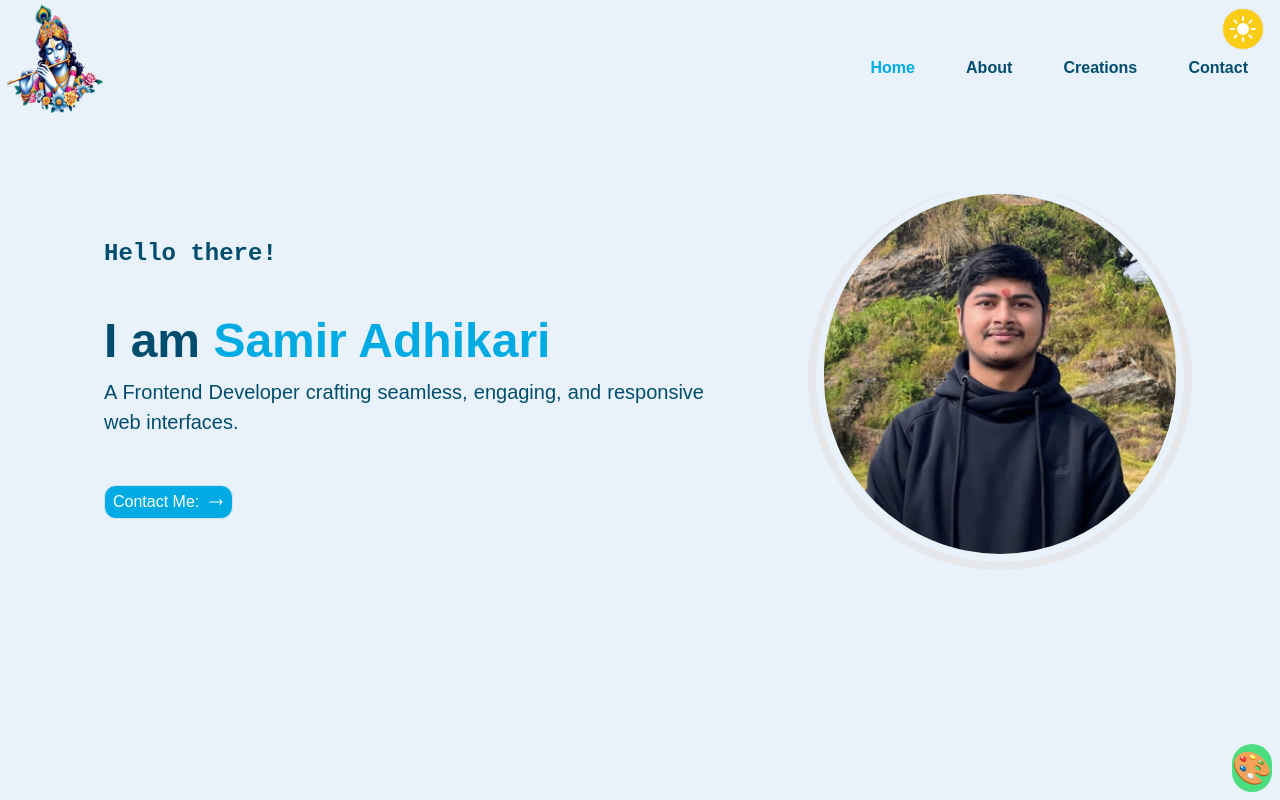
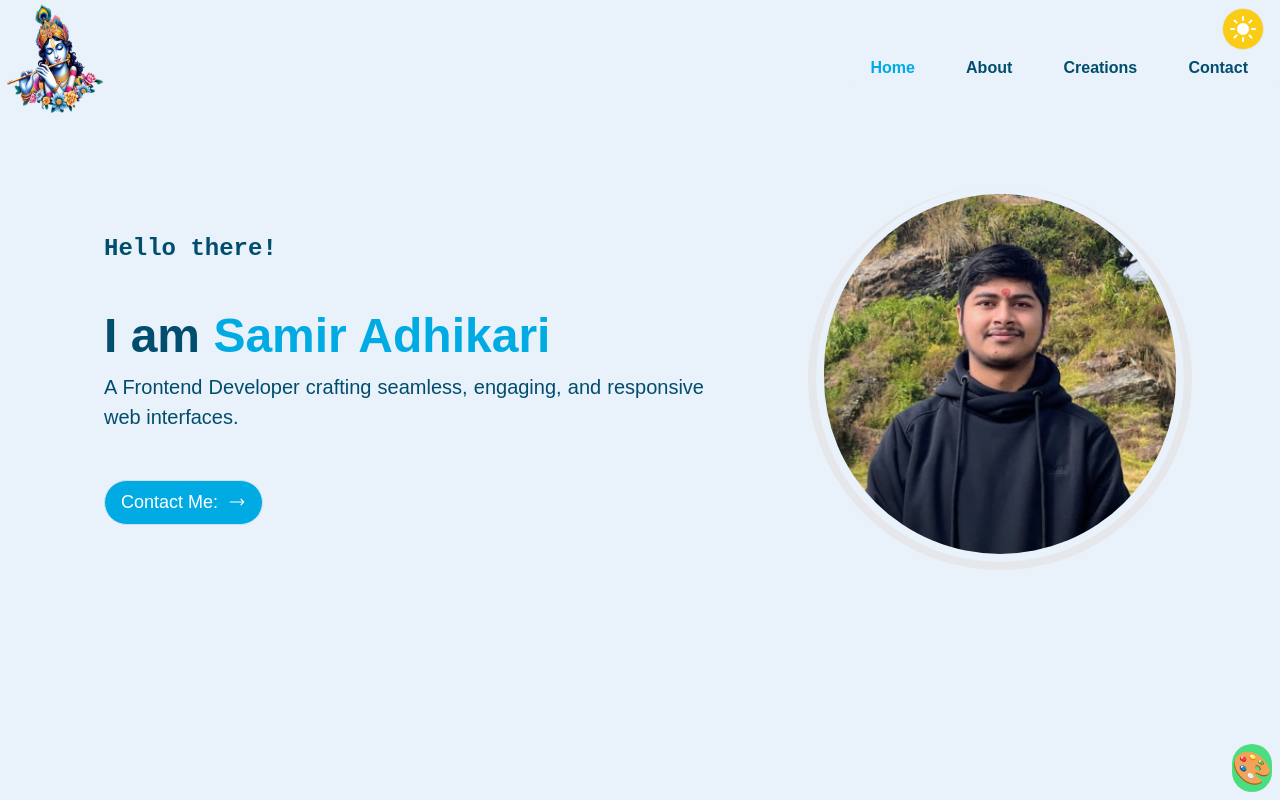
Before and after one commit to samiradh058/Portfolio, a Next.js app: page / in a window 1280 px wide. Built offline with nearby package versions, Linux system fonts and the light colour scheme.

Commit message:
Icon link to home, changed CV

```diff
--- a/components/contactButton.js
+++ b/components/contactButton.js
@@ -28,7 +28,7 @@ export default function ContactButton() {
     <motion.div variants={buttonVariants} whileHover="hover" className="w-fit">
       <Link
         href="/contact"
-        className="mt-12 w-fit px-2 py-1 rounded-xl flex items-center font-[20px] md:mb-0 mb-20"
+        className="mt-12 w-fit px-4 py-2 rounded-full flex items-center text-[18px] md:mb-0 mb-20"
         style={{
           backgroundColor: currentColors.accent,
           color: isDark ? currentColors.text : currentColors.secondary,
--- a/components/downloadCV.js
+++ b/components/downloadCV.js
@@ -28,14 +28,14 @@ export default function DownloadCV() {
       className="w-fit lg:mt-10 flex justify-start items-start"
     >
       <div
-        className="mt-8 lg:mt-0 w-fit ml-2 rounded-lg px-2 py-1"
+        className="mt-8 lg:mt-0 w-fit ml-2 text-[18px] px-4 py-2 rounded-full"
         style={{
           backgroundColor: currentColors.accent,
           color: isDark ? currentColors.text : currentColors.secondary,
         }}
       >
         {" "}
-        <a href="Samir-Adhikari-CV.pdf" download>
+        <a href="Resume.pdf" download>
           Download CV
         </a>
       </div>
--- a/components/header.js
+++ b/components/header.js
@@ -50,7 +50,7 @@ export default function Header() {
       className="flex justify-between w-[100%] items-center z-10 max-h-fit"
       style={{ backgroundColor: currentColors.bg }}
     >
-      <Link href="/home" className="relative sm:h-32 sm:w-28 h-20 w-16">
+      <Link href="/" className="relative sm:h-32 sm:w-28 h-20 w-16">
         <Image src="/Krishna.png" alt="Logo" fill required />
       </Link>
 
```
Also changed, not shown: 2 other files (tests, documents, lock files or other folders).
